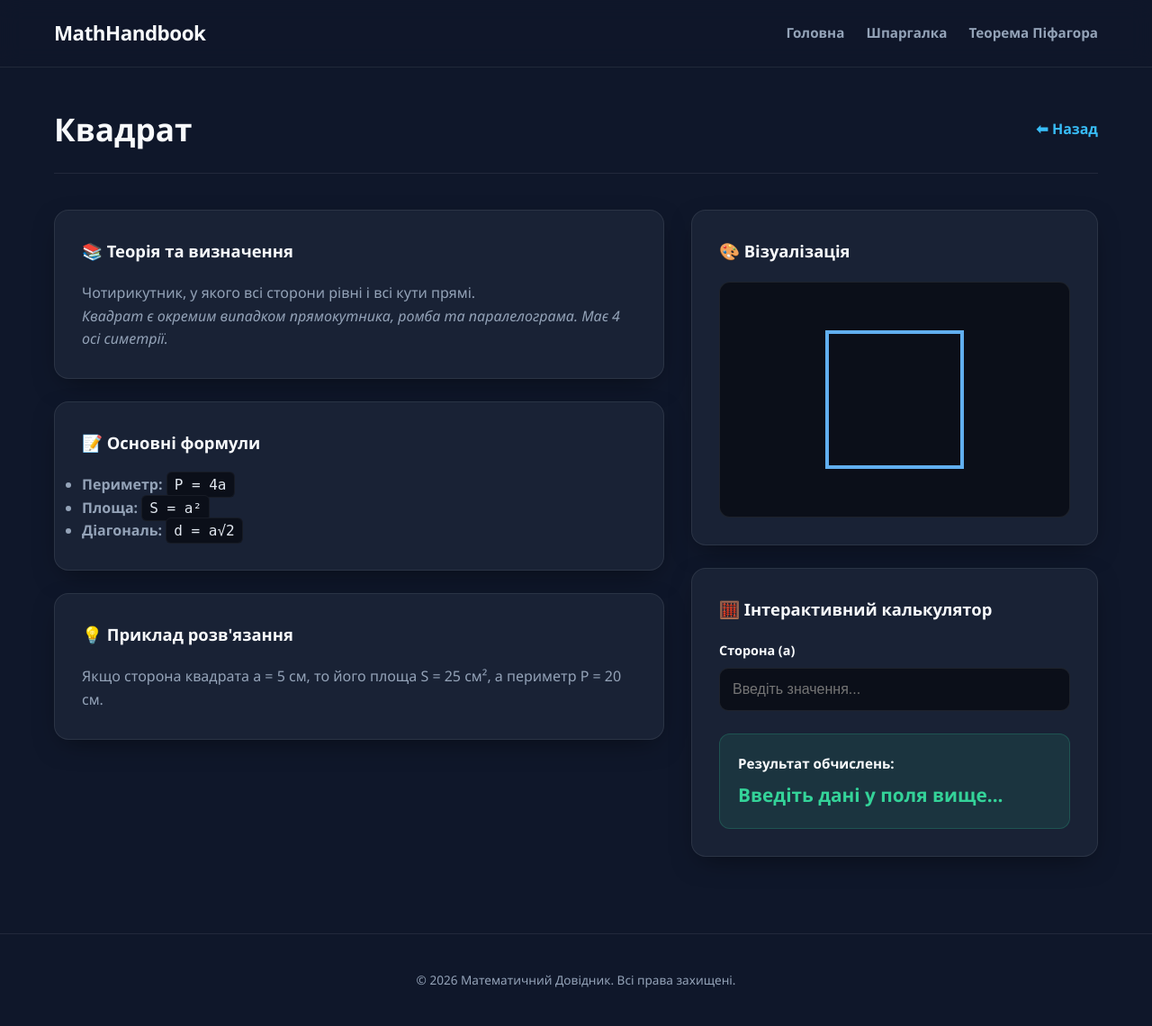
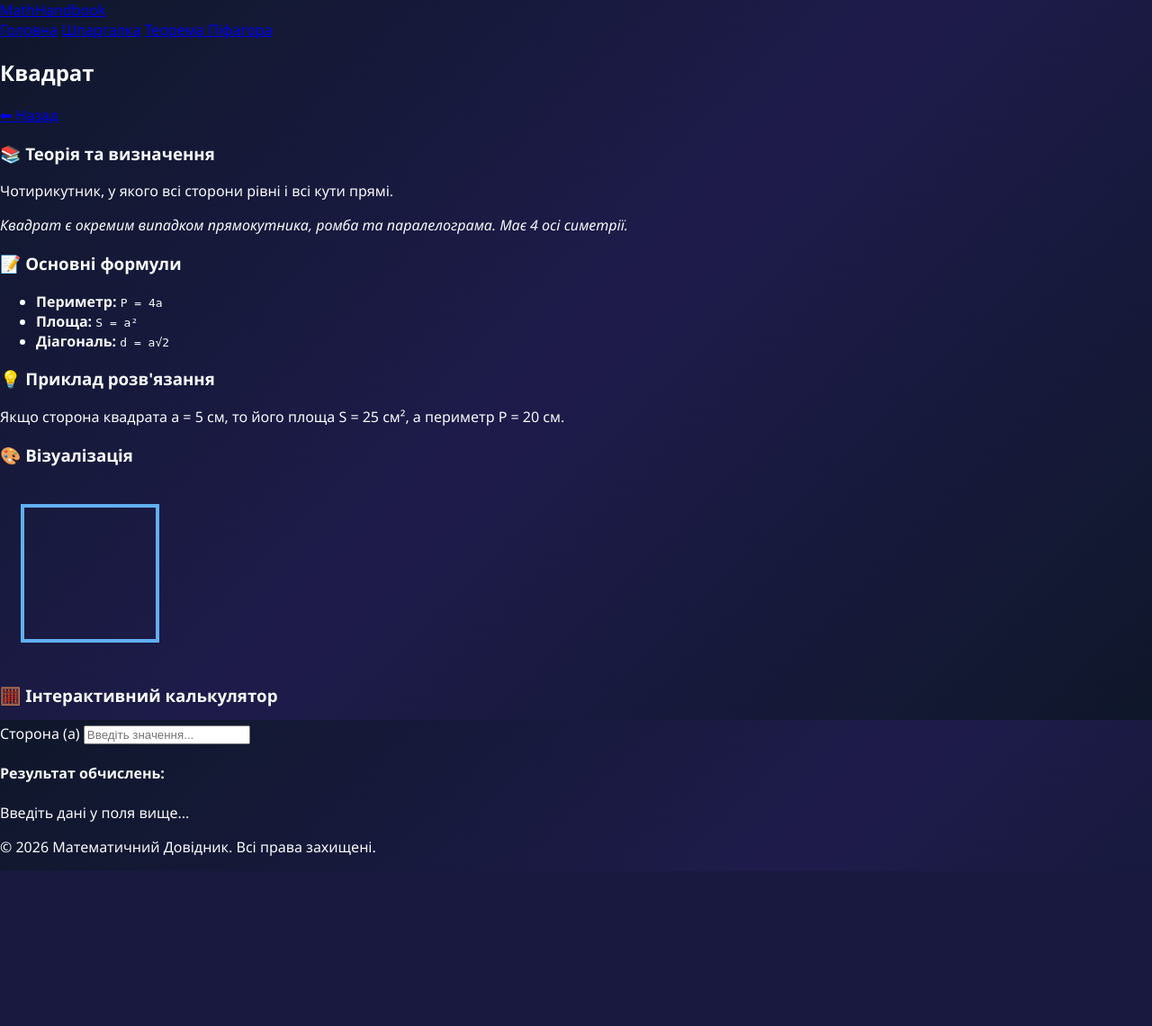
Before and after one commit to adsqwe139kg/math, a Flask app: page /topic/square in a window 1280 px wide. Shown: the whole page at 90% size. After the commit the page ends 968 px from the top, so only its background shows below. Run offline with Flask 3, Linux system fonts and the light colour scheme.

Commit message:
Update style.css

```diff
--- a/static/css/style.css
+++ b/static/css/style.css
@@ -1,333 +1,45 @@
-:root {
-    --bg-main: #0f172a;
-    --bg-card: rgba(30, 41, 59, 0.7);
-    --text-main: #94a3b8;
-    --text-white: #f8fafc;
-    --accent: #38bdf8;
-    --accent-hover: #7dd3fc;
-    --success: #34d399;
-    --border: rgba(255, 255, 255, 0.08);
-    --shadow:0 10px 30px -10px rgba(0,0,0,0.5);
+/* Глибокий космічний градієнт на фоні */
+body {
+    margin: 0;
+    padding: 0;
+    background: linear-gradient(135deg, #0f172a 0%, #1e1b4b 50%, #0f172a 100%);
+    background-attachment: fixed;
+    color: #f8fafc;
+    font-family: 'Segoe UI', sans-serif;
 }
 
-* {
-    box-sizing: border-box;
-    margin: 0;
-    padding: 0;
+/* Ефект матового скла (Glassmorphism) */
+.card {
+    background: rgba(30, 41, 59, 0.4) !important;
+    backdrop-filter: blur(10px);
+    border: 1px solid rgba(255, 255, 255, 0.1) !important;
+    transition: transform 0.3s ease, border-color 0.3s ease, box-shadow 0.3s ease;
+    position: relative;
 }
 
-body {
-    font-family: 'Segoe UI', system-ui, sans-serif;
-    background-color: var(--bg-main);
-    color: var(--text-main);
-    line-height: 1.6;
-    -webkit-font-smoothing: antialiased;
+/* Світіння при наведенні */
+.card:hover {
+    transform: translateY(-5px);
+    border-color: rgba(56, 189, 248, 0.5) !important;
+    box-shadow: 0 10px 30px rgba(0, 0, 0, 0.5);
 }
 
-/* Навігація */
-.navbar {
-    background-color: rgba(15, 23, 42, 0.8);
-    backdrop-filter: blur(12px);
-    -webkit-backdrop-filter: blur(12px);
-    border-bottom: 1px solid var(--border);
-    padding: 1.2rem 0;
-    position: sticky;
-    top: 0;
-    z-index: 100;
+.btn {
+    background-color: #38bdf8 !important;
+    border: none;
+    cursor: pointer;
 }
 
-.nav-container {
-    max-width: 1200px;
-    margin: 0 auto;
-    display: flex;
-    justify-content: space-between;
-    align-items: center;
-    padding: 0 20px;
-}
-
-.logo {
-    font-size: 1.4rem;
-    color: var(--text-white);
-    text-decoration: none;
-    font-weight: 800;
-    letter-spacing: -0.5px;
-}
-
-.nav-links a {
-    color: var(--text-main);
-    text-decoration: none;
-    margin-left: 20px;
-    font-weight: 600;
-    font-size: 0.95rem;
+.favorite-star {
+    position: absolute;
+    top: 15px;
+    right: 15px;
+    cursor: pointer;
+    font-size: 1.5rem;
+    color: #475569;
     transition: color 0.2s;
 }
 
-.nav-links a:hover {
-    color: var(--accent);
+.favorite-star.active {
+    color: #fbbf24; /* Золота зірка */
 }
-
-/* Головний контент */
-.main-content {
-    max-width: 1200px;
-    margin: 40px auto;
-    padding: 0 20px;
-    min-height: 75vh;
-}
-
-.hero {
-    text-align: center;
-    margin-bottom: 60px;
-    padding: 20px 0;
-}
-
-.hero h1 {
-    color: var(--text-white);
-    font-size: 2.8rem;
-    font-weight: 800;
-    margin-bottom: 15px;
-    letter-spacing: -1px;
-    background: linear-gradient(to right, #fff, var(--accent));
-    -webkit-background-clip: text;
-    -webkit-text-fill-color: transparent;
-}
-
-.hero p {
-    font-size: 1.1rem;
-    max-width: 600px;
-    margin: 0 auto;
-}
-
-/* Сітка карток */
-.grid-container {
-    display: grid;
-    grid-template-columns: repeat(auto-fit, minmax(300px, 1fr));
-    gap: 25px;
-}
-
-.card {
-    background: var(--bg-card);
-    backdrop-filter: blur(6px);
-    -webkit-backdrop-filter: blur(6px);
-    border: 1px solid var(--border);
-    border-radius: 16px;
-    padding: 30px;
-    display: flex;
-    flex-direction: column;
-    justify-content: space-between;
-    box-shadow: var(--shadow);
-    transition: transform 0.2s, border-color 0.2s, box-shadow 0.2s;
-}
-
-.card:hover {
-    transform: translateY(-4px);
-    border-color: rgba(56, 189, 248, 0.4);
-    box-shadow: 0 20px 40px -15px rgba(56, 189, 248, 0.15);
-}
-
-.card h3 {
-    color: var(--text-white);
-    font-size: 1.35rem;
-    margin-bottom: 12px;
-}
-
-.card p {
-    font-size: 0.95rem;
-    margin-bottom: 25px;
-    flex-grow: 1;
-}
-
-/* Кнопки */
-.btn {
-    display: block;
-    background-color: var(--accent);
-    color: #0f172a;
-    text-decoration: none;
-    padding: 12px 24px;
-    border-radius: 10px;
-    font-weight: 700;
-    text-align: center;
-    font-size: 0.95rem;
-    transition: background-color 0.2s;
-}
-
-.btn:hover {
-    background-color: var(--accent-hover);
-}
-
-/* Сторінка теми */
-.topic-header {
-    display: flex;
-    justify-content: space-between;
-    align-items: center;
-    margin-bottom: 40px;
-    border-bottom: 1px solid var(--border);
-    padding-bottom: 20px;
-}
-
-.topic-header h2 {
-    color: var(--text-white);
-    font-size: 2.2rem;
-    font-weight: 800;
-}
-
-.btn-back {
-    color: var(--accent);
-    text-decoration: none;
-    font-weight: 600;
-}
-
-.topic-grid {
-    display: grid;
-    grid-template-columns: 1.2fr 0.8fr;
-    gap: 30px;
-}
-
-.box {
-    background: var(--bg-card);
-    border: 1px solid var(--border);
-    border-radius: 16px;
-    padding: 30px;
-    margin-bottom: 25px;
-    box-shadow: var(--shadow);
-}
-
-.box h3 {
-    color: var(--text-white);
-    margin-bottom: 20px;
-    font-size: 1.15rem;
-    font-weight: 700;
-    display: flex;
-    align-items: center;
-    gap: 8px;
-}
-
-code {
-    background-color: #0b0f19;
-    color: #e2e8f0;
-    padding: 4px 8px;
-    border-radius: 6px;
-    font-family: monospace;
-    font-size: 1rem;
-    border: 1px solid rgba(255,255,255,0.05);
-}
-
-.svg-wrapper {
-    display: flex;
-    justify-content: center;
-    align-items: center;
-    background: #0b0f19;
-    padding: 30px;
-    border-radius: 12px;
-    border: 1px solid var(--border);
-}
-
-.form-group {
-    margin-bottom: 20px;
-}
-
-.form-group label {
-    display: block;
-    color: var(--text-white);
-    margin-bottom: 8px;
-    font-weight: 600;
-    font-size: 0.9rem;
-}
-
-.calc-input {
-    width: 100%;
-    background-color: #0b0f19;
-    border: 1px solid var(--border);
-    color: var(--text-white);
-    padding: 14px;
-    border-radius: 10px;
-    font-size: 1rem;
-    transition: border-color 0.2s;
-}
-
-.calc-input:focus {
-    border-color: var(--accent);
-    outline: none;
-}
-
-.result-display {
-    margin-top: 25px;
-    background: rgba(52, 211, 153, 0.1);
-    padding: 20px;
-    border-radius: 12px;
-    border: 1px solid rgba(52, 211, 153, 0.2);
-}
-
-.result-display h4 {
-    color: var(--text-white);
-    margin-bottom: 6px;
-    font-size: 0.95rem;
-}
-
-.result-text {
-    font-size: 1.3rem;
-    font-weight: 700;
-    color: var(--success);
-}
-
-/* Таблиця шпаргалки */
-.table-container {
-    background: var(--bg-card);
-    border: 1px solid var(--border);
-    border-radius: 16px;
-    overflow: hidden;
-    box-shadow: var(--shadow);
-}
-
-table {
-    width: 100%;
-    border-collapse: collapse;
-    text-align: left;
-}
-
-th, td {
-    padding: 18px 24px;
-    border-bottom: 1px solid var(--border);
-}
-
-th {
-    background-color: #0b0f19;
-    color: var(--text-white);
-    font-weight: 700;
-}
-
-.footer {
-    text-align: center;
-    padding: 40px 0;
-    border-top: 1px solid var(--border);
-    margin-top: 60px;
-    font-size: 0.85rem;
-}
-
-/* 📱 АДАПТИВНІСТЬ ДЛЯ МОБІЛЬНИХ ПРИСТРОЇВ (Media Queries) */
-@media (max-width: 900px) {
-    .topic-grid {
-        grid-template-columns: 1fr;
-    }
-}
-
-@media (max-width: 600px) {
-    .nav-container {
-        flex-direction: column;
-        gap: 15px;
-    }
-    .nav-links a {
-        margin: 0 10px;
-    }
-    .hero h1 {
-        font-size: 2rem;
-    }
-    .topic-header {
-        flex-direction: column;
-        align-items: flex-start;
-        gap: 10px;
-    }
-    th, td {
-        padding: 12px 15px;
-        font-size: 0.9rem;
-    }
-}
```
